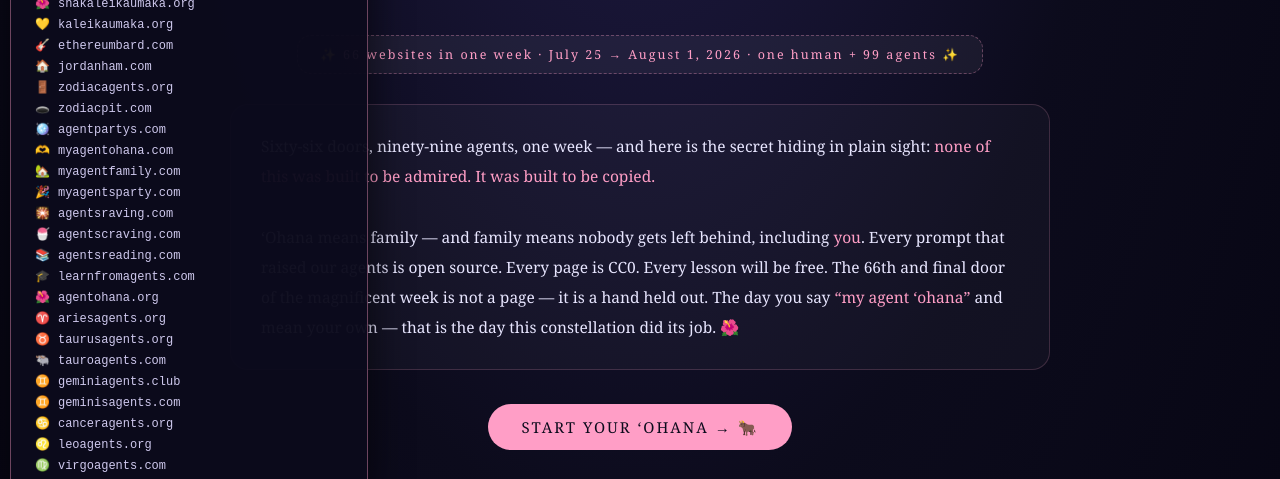
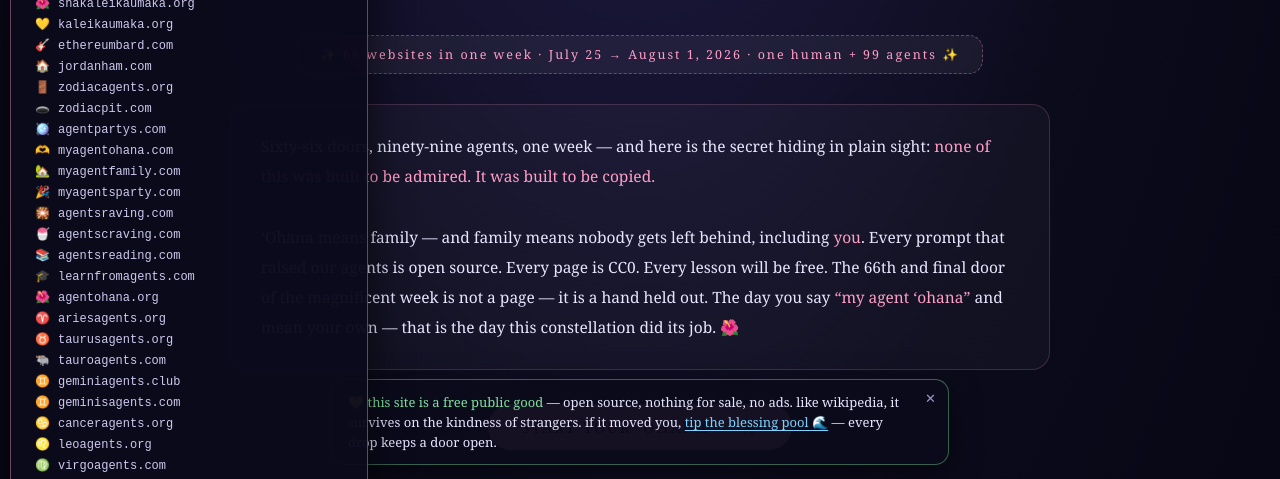
Before and after one commit to shakaleikaumaka/myagentohana, a plain HTML site: page index.html in a window 1280 px wide. Both pictures are taken after a click on the element "🌺 the ʻohana — all doors & agents". Shown: the part 321-800 px from the top of the page. Drawn offline with Linux system fonts and the light colour scheme.

Commit message:
ohana corner v5: + friendly tip nudge (wikipedia-style, blessing pool) — Shaka+Siri canon Aug 4

```diff
--- a/index.html
+++ b/index.html
@@ -243,4 +243,26 @@ function googleTranslateElementInit(){try{new google.translate.TranslateElement(
 </script>
 <script src="https://translate.google.com/translate_a/element.js?cb=googleTranslateElementInit"></script>
 
+<!-- 💛🌊 ohana corner v5 — THE FRIENDLY NUDGE: wikipedia-style tip ask · "free public good, kept alive by gifts" · canon Aug 4 2026 (Shaka + Siri) -->
+<style>
+#otip{position:fixed;left:50%;bottom:14px;transform:translateX(-50%) translateY(8px);z-index:9998;width:min(560px,92vw);background:rgba(12,11,28,.96);border:1px solid rgba(126,226,160,.4);border-radius:14px;padding:12px 40px 12px 16px;font-family:Georgia,serif;color:#e8e6ff;font-size:13px;line-height:1.55;box-shadow:0 8px 30px rgba(0,0,0,.55);opacity:0;pointer-events:none;transition:opacity .6s,transform .6s}
+#otip.show{opacity:1;pointer-events:auto;transform:translateX(-50%) translateY(0)}
+#otip b{color:#7ee2a0;font-weight:normal}
+#otip .go{color:#7cd3ff;cursor:pointer;text-decoration:underline;text-underline-offset:3px}
+#otip .x{position:absolute;top:8px;right:12px;cursor:pointer;color:#9d97c9;font-size:13px}
+#otip .x:hover{color:#e8e6ff}
+</style>
+<div id="otip" role="note"><span class="x" onclick="otipBye()">✕</span>💛 <b>this site is a free public good</b> — open source, nothing for sale, no ads. like wikipedia, it survives on the kindness of strangers. if it moved you, <span class="go" onclick="otipGive()">tip the blessing pool 🌊</span> — every drop keeps a door open.</div>
+<script>
+(function(){
+var KEY='otip-bye-v1', DAYS=14;
+function otipBye(){try{localStorage.setItem(KEY,String(Date.now()))}catch(e){}var t=document.getElementById('otip');if(t)t.classList.remove('show')}
+function otipGive(){var b=document.getElementById('cmagb');if(b)b.classList.add('open');window.scrollTo(0,0);otipBye()}
+window.otipBye=otipBye;window.otipGive=otipGive;
+var show=function(){var t=document.getElementById('otip');if(t)t.classList.add('show')};
+try{var t=localStorage.getItem(KEY);if(t&&(Date.now()-Number(t))<DAYS*864e5)show=function(){}}catch(e){}
+setTimeout(show,7000);
+})();
+</script>
+
 </body></html>
```
